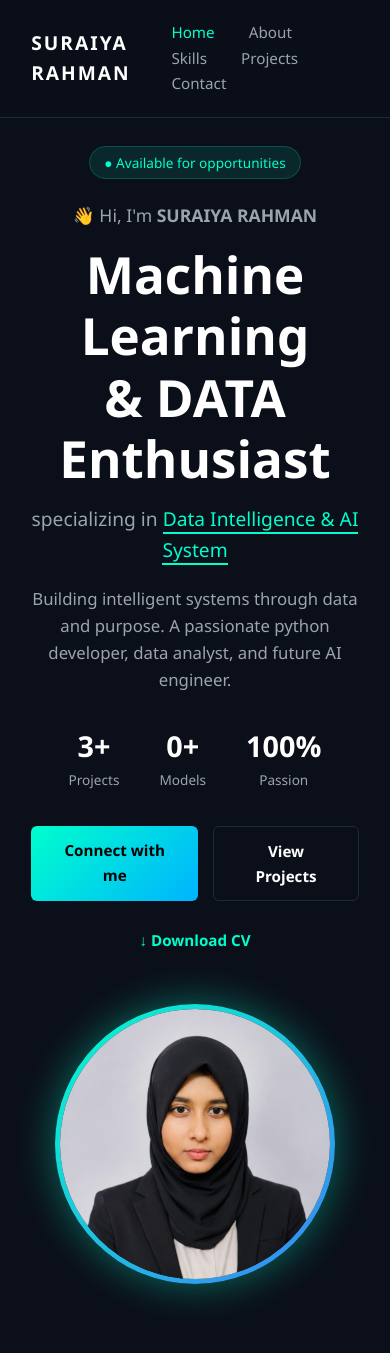
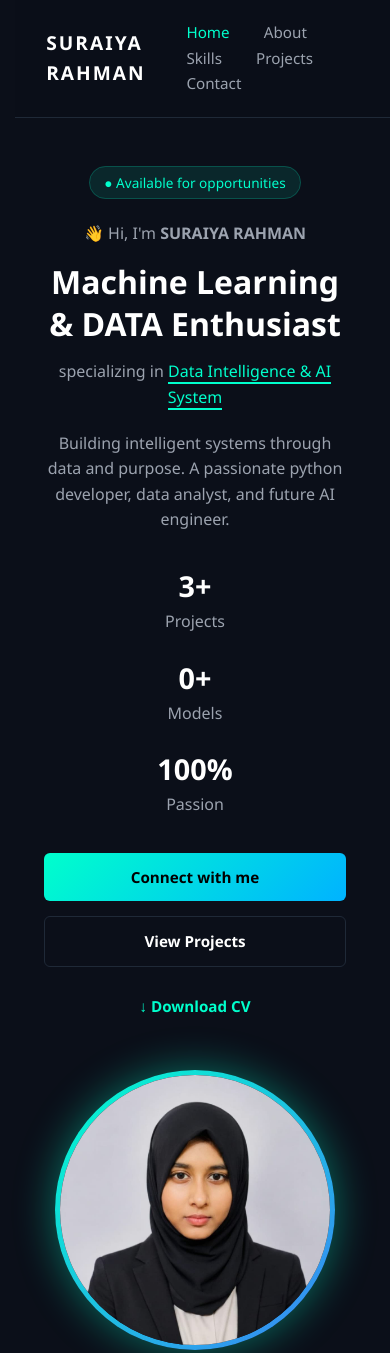
Before and after one commit to suraiyarahmansristy/suraiyarahman.github.io, a plain HTML site: page index.html in a window 390 px wide. Shown: the top 1353 px of the page. Drawn offline with Linux system fonts and the light colour scheme.

Commit message:
Update style.css

```diff
--- a/style.css
+++ b/style.css
@@ -525,3 +525,53 @@ footer {
         text-align: center;
     }
 }
+
+/* =======================================================
+   ট্যাবলেট ভিউ (ট্যাবলেট বা ছোট ল্যাপটপ স্ক্রিনের জন্য)
+   ======================================================= */
+@media (max-width: 992px) {
+    h1 {
+        font-size: 2.8rem !important; /* টাইটেল একটু ছোট হবে */
+    }
+}
+
+/* =======================================================
+   মোবাইল ভিউ (সব ধরণের স্মার্টফোনের জন্য)
+   ======================================================= */
+@media (max-width: 600px) {
+    /* মূল কন্টেইনারের দুই পাশের জায়গা (Padding) কমানো */
+    body {
+        padding: 20px 15px !important;
+    }
+
+    /* "Machine Learning & DATA Enthusiast" টাইটেলটি মোবাইলের স্ক্রিন অনুযায়ী ছোট হবে */
+    h1 {
+        font-size: 2rem !important;
+        line-height: 1.3 !important;
+    }
+
+    /* "specializing in Data Intelligence..." লেখাটির সাইজ */
+    h2, p {
+        font-size: 1rem !important;
+    }
+
+    /* ৩+ Projects, ৫+ Libraries - এগুলো মোবাইলে পাশাপাশি না থেকে একটার নিচে আরেকটা আসবে */
+    .stats-container {
+        flex-direction: column !important;
+        gap: 20px !important;
+        align-items: center !important;
+        text-align: center !important;
+    }
+
+    /* "Connect with me" এবং "View Projects" বাটন দুটি একটার নিচে আরেকটা আসবে */
+    .cta-buttons {
+        flex-direction: column !important;
+        width: 100% !important;
+        gap: 15px !important;
+    }
+
+    .cta-buttons a, .cta-buttons button {
+        width: 100% !important; /* বাটনগুলো পুরো স্ক্রিন জুড়ে সুন্দর দেখাবে */
+        text-align: center !important;
+    }
+}
```
